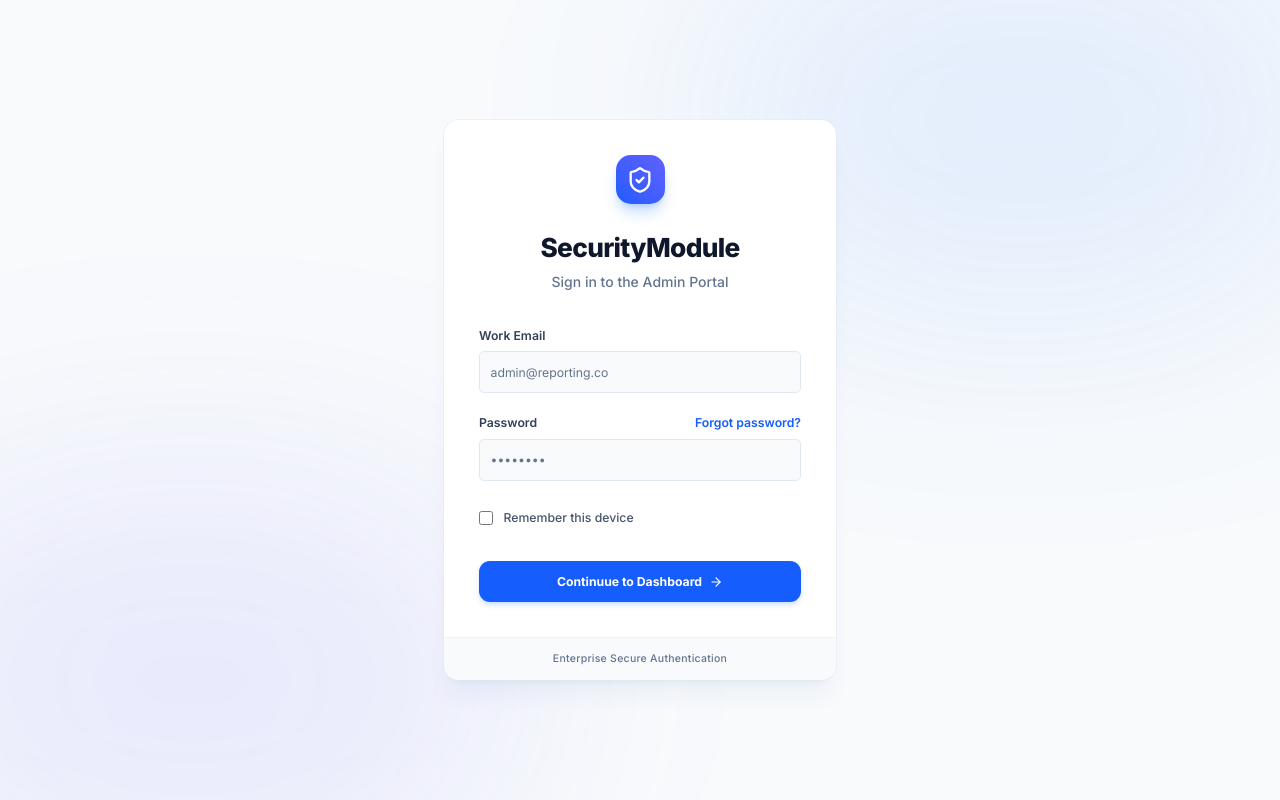
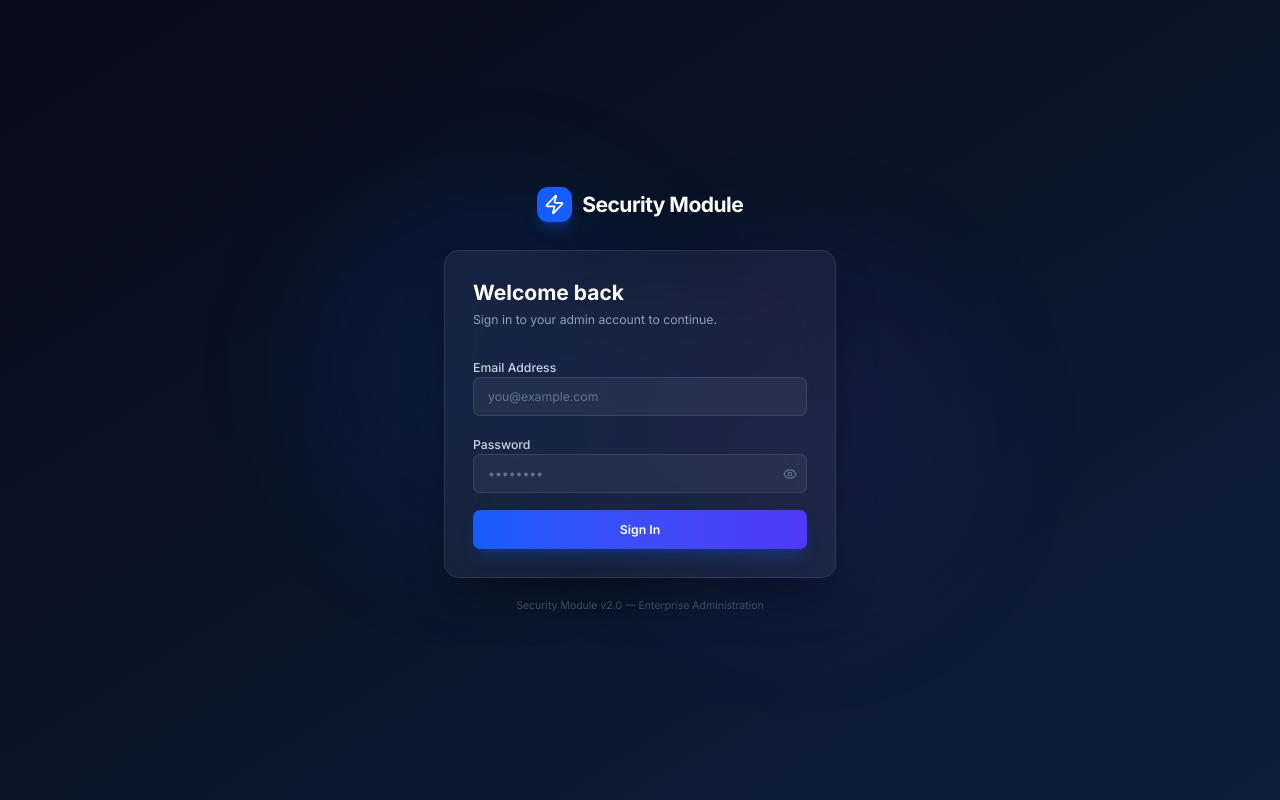
Before and after one commit to Suhas-GS-Ahana/Security_Module, a Next.js app: page /login in a window 1280 px wide. Built offline with nearby package versions, Linux system fonts and the light colour scheme.

Commit message:
authentication & authorixation added

```diff
--- a/app/login/page.js
+++ b/app/login/page.js
@@ -1,83 +1,144 @@
-import React from 'react';
-import { ShieldCheck, ArrowRight } from 'lucide-react';
-import Input from '@/components/ui/Input';
+'use client';
+
+import React, { useState } from 'react';
+import { useRouter } from 'next/navigation';
+import { Eye, EyeOff, Zap, Loader2 } from 'lucide-react';
 
 export default function LoginPage() {
+  const router = useRouter();
+  const [email, setEmail] = useState('');
+  const [password, setPassword] = useState('');
+  const [showPassword, setShowPassword] = useState(false);
+  const [isLoading, setIsLoading] = useState(false);
+  const [error, setError] = useState('');
+
+  const handleSubmit = async (e) => {
+    e.preventDefault();
+    setError('');
+    setIsLoading(true);
+
+    try {
+      const res = await fetch('/api/auth/login', {
+        method: 'POST',
+        headers: { 'Content-Type': 'application/json' },
+        body: JSON.stringify({
+          email,
+          password,
+          app_session_id: crypto.randomUUID(),
+          session_id: crypto.randomUUID(),
+        }),
+      });
+
+      const data = await res.json();
+
+      if (!res.ok) {
+        setError(data.error || 'Invalid email or password.');
+        return;
+      }
+
+      // Successful login — redirect to dashboard
+      router.push('/dashboard');
+      router.refresh();
+    } catch (err) {
+      console.error(err);
+      setError('A network error occurred. Please try again.');
+    } finally {
+      setIsLoading(false);
+    }
+  };
+
   return (
-    <div className="min-h-screen bg-slate-50 flex items-center justify-center p-4 relative overflow-hidden">
-      {/* Decorative background blobs */}
-      <div className="absolute top-0 left-0 w-full h-full overflow-hidden z-0 pointer-events-none">
-        <div className="absolute top-[-10%] right-[-5%] w-[50%] h-[50%] rounded-full bg-blue-500/10 blur-[120px]" />
-        <div className="absolute bottom-[-10%] left-[-10%] w-[50%] h-[50%] rounded-full bg-indigo-500/10 blur-[120px]" />
+    <div className="min-h-screen bg-gradient-to-br from-[#060c1a] via-[#0a1528] to-[#0d1f3c] flex items-center justify-center p-4">
+      {/* Background grid */}
+      <div className="absolute inset-0 opacity-[0.03] bg-[linear-gradient(rgba(255,255,255,0.05)_1px,transparent_1px),linear-gradient(90deg,rgba(255,255,255,0.05)_1px,transparent_1px)] bg-[size:4rem_4rem]" />
+
+      {/* Glow blobs */}
+      <div className="absolute top-1/4 left-1/4 w-96 h-96 bg-blue-600/10 rounded-full blur-3xl" />
+      <div className="absolute bottom-1/4 right-1/4 w-96 h-96 bg-indigo-600/10 rounded-full blur-3xl" />
+
+      <div className="relative w-full max-w-md">
+        {/* Logo */}
+        <div className="flex justify-center mb-8">
+          <div className="flex items-center gap-3">
+            <div className="p-2 rounded-xl bg-blue-600 shadow-lg shadow-blue-600/30">
+              <Zap className="h-6 w-6 text-white" />
             </div>
-
-      <div className="max-w-md w-full z-10">
-        <div className="bg-white rounded-2xl shadow-xl shadow-blue-900/5 ring-1 ring-slate-200/50 overflow-hidden backdrop-blur-sm">
-          <div className="p-10">
-            <div className="flex justify-center mb-8">
-              <div className="h-14 w-14 rounded-2xl bg-gradient-to-tr from-blue-600 to-indigo-500 flex items-center justify-center shadow-lg shadow-blue-500/30">
-                <ShieldCheck className="h-8 w-8 text-white" />
+            <span className="text-2xl font-bold text-white tracking-tight">Security Module</span>
           </div>
         </div>
 
-            <div className="text-center mb-10">
-              <h2 className="text-3xl font-extrabold text-slate-900 tracking-tight">SecurityModule</h2>
-              <p className="text-slate-500 mt-2 font-medium">Sign in to the Admin Portal</p>
+        {/* Card */}
+        <div className="bg-white/5 backdrop-blur-xl border border-white/10 rounded-2xl p-8 shadow-2xl shadow-black/40">
+          <div className="mb-8">
+            <h1 className="text-2xl font-bold text-white mb-1">Welcome back</h1>
+            <p className="text-slate-400 text-sm">Sign in to your admin account to continue.</p>
           </div>
 
-            <form className="space-y-6">
-              <div>
-                <label className="block text-sm font-semibold text-slate-700 mb-2">Work Email</label>
+          {error && (
+            <div className="mb-6 px-4 py-3 rounded-lg bg-red-500/10 border border-red-500/20 text-red-400 text-sm">
+              {error}
+            </div>
+          )}
+
+          <form onSubmit={handleSubmit} className="space-y-5">
+            {/* Email */}
+            <div className="space-y-2">
+              <label className="text-sm font-medium text-slate-300">Email Address</label>
+              <input
+                type="email"
+                value={email}
+                onChange={(e) => setEmail(e.target.value)}
+                placeholder="you@example.com"
+                required
+                autoComplete="email"
+                className="w-full h-11 px-4 rounded-lg bg-white/5 border border-white/10 text-white placeholder:text-slate-500 text-sm focus:outline-none focus:ring-2 focus:ring-blue-500/50 focus:border-blue-500/50 transition-all"
+              />
+            </div>
+
+            {/* Password */}
+            <div className="space-y-2">
+              <label className="text-sm font-medium text-slate-300">Password</label>
               <div className="relative">
-                  <Input
-                    type="email"
-                    className="h-12 border-slate-200 focus-visible:ring-blue-500/50 bg-slate-50 focus-visible:bg-white"
-                    placeholder="admin@reporting.co"
+                <input
+                  type={showPassword ? 'text' : 'password'}
+                  value={password}
+                  onChange={(e) => setPassword(e.target.value)}
+                  placeholder="••••••••"
+                  required
+                  autoComplete="current-password"
+                  className="w-full h-11 px-4 pr-11 rounded-lg bg-white/5 border border-white/10 text-white placeholder:text-slate-500 text-sm focus:outline-none focus:ring-2 focus:ring-blue-500/50 focus:border-blue-500/50 transition-all"
                 />
+                <button
+                  type="button"
+                  onClick={() => setShowPassword(v => !v)}
+                  className="absolute right-3 top-1/2 -translate-y-1/2 text-slate-500 hover:text-slate-300 transition-colors"
+                >
+                  {showPassword ? <EyeOff className="h-4 w-4" /> : <Eye className="h-4 w-4" />}
+                </button>
               </div>
             </div>
 
-              <div>
-                <div className="flex items-center justify-between mb-2">
-                  <label className="block text-sm font-semibold text-slate-700">Password</label>
-                  <a href="#" className="text-sm font-semibold text-blue-600 hover:text-blue-500 transition-colors">
-                    Forgot password?
-                  </a>
-                </div>
-                <div className="relative">
-                  <Input
-                    type="password"
-                    className="h-12 border-slate-200 focus-visible:ring-blue-500/50 bg-slate-50 focus-visible:bg-white"
-                    placeholder="••••••••"
-                  />
-                </div>
-              </div>
-
-              <div className="flex items-center pt-2">
-                <input id="remember-me" type="checkbox" className="h-4 w-4 text-blue-600 focus:ring-blue-500 border-slate-300 rounded cursor-pointer transition-colors" />
-                <label htmlFor="remember-me" className="ml-3 block text-sm font-medium text-slate-600 cursor-pointer">
-                  Remember this device
-                </label>
-              </div>
-
-              <div className="pt-4">
+            {/* Submit */}
             <button
-                  type="button"
-                  className="group w-full flex items-center justify-center gap-2 py-3 px-4 border border-transparent rounded-xl shadow-md shadow-blue-500/20 text-sm font-bold text-white bg-blue-600 hover:bg-blue-700 focus:outline-none focus:ring-2 focus:ring-offset-2 focus:ring-blue-500 transition-all active:scale-[0.98]"
+              type="submit"
+              disabled={isLoading}
+              className="w-full h-11 mt-2 rounded-lg bg-gradient-to-r from-blue-600 to-indigo-600 hover:from-blue-500 hover:to-indigo-500 text-white text-sm font-semibold transition-all duration-200 shadow-lg shadow-blue-600/25 disabled:opacity-60 disabled:cursor-not-allowed flex items-center justify-center gap-2"
             >
-                  Continuue to Dashboard
-                  <ArrowRight className="h-4 w-4 group-hover:translate-x-1 transition-transform" />
+              {isLoading ? (
+                <>
+                  <Loader2 className="h-4 w-4 animate-spin" />
+                  Signing in...
+                </>
+              ) : (
+                'Sign In'
+              )}
             </button>
-              </div>
           </form>
         </div>
 
-          <div className="py-4 px-10 bg-slate-50 border-t border-slate-100 flex justify-center">
-            <p className="text-xs text-slate-500 font-medium tracking-wide">
-              Enterprise Secure Authentication
+        <p className="text-center text-slate-600 text-xs mt-6">
+          Security Module v2.0 &mdash; Enterprise Administration
         </p>
-          </div>
-        </div>
       </div>
     </div>
   );
--- a/app/page.js
+++ b/app/page.js
@@ -1,5 +1,5 @@
 import { redirect } from 'next/navigation';
 
 export default function Home() {
-  redirect('/dashboard');
+  redirect('/login');
 }
--- a/components/layout/Sidebar.js
+++ b/components/layout/Sidebar.js
@@ -1,13 +1,20 @@
 'use client';
 
-import React from 'react';
+import React, { useState, useEffect } from 'react';
 import Link from 'next/link';
 import { usePathname } from 'next/navigation';
 import { LayoutDashboard, Users, ShieldCheck, FileText, ScrollText, Zap, Package } from 'lucide-react';
 import { cn } from '@/utils';
+import { getSession } from '@/utils/session';
 
 export default function Sidebar() {
   const pathname = usePathname();
+  const [user, setUser] = useState(null);
+
+  useEffect(() => {
+    const session = getSession();
+    if (session) setUser(session);
+  }, []);
 
   const menuItems = [
     { name: 'Dashboard', path: '/dashboard', icon: LayoutDashboard },
@@ -17,6 +24,10 @@ export default function Sidebar() {
     { name: 'Module Management', path: '/modules', icon: Package },
     { name: 'Logs', path: '/logs', icon: ScrollText },
   ];
+
+  const displayName = user?.username || user?.email?.split('@')[0] || 'Admin Portal';
+  const displayEmail = user?.email || 'admin@reporting.co';
+  const initials = displayName.slice(0, 2).toUpperCase();
 
   return (
     <aside className="w-64 bg-[#0a0f1c] text-slate-300 min-h-screen flex flex-col fixed left-0 top-0 bottom-0 z-20 shadow-xl shadow-blue-900/10 border-r border-[#1e293b]">
@@ -61,11 +72,11 @@ export default function Sidebar() {
       <div className="p-6 border-t border-[#1e293b] bg-gradient-to-b from-transparent to-[#050810]">
         <div className="flex items-center gap-3">
           <div className="h-10 w-10 rounded-full bg-gradient-to-r from-blue-500 to-indigo-500 flex items-center justify-center text-white font-bold text-sm shadow-lg">
-            AD
+            {initials}
           </div>
           <div className="flex-1 min-w-0">
-            <p className="text-sm font-medium text-white truncate">Admin Portal</p>
-            <p className="text-xs text-slate-500 truncate">admin@reporting.co</p>
+            <p className="text-sm font-medium text-white truncate">{displayName}</p>
+            <p className="text-xs text-slate-500 truncate">{displayEmail}</p>
           </div>
         </div>
       </div>
--- /dev/null
+++ b/utils/session.js
@@ -0,0 +1,22 @@
+/**
+ * Client-side session utilities.
+ * Reads the 'session' cookie set by the server-side login route handler.
+ */
+
+export function getSession() {
+  if (typeof document === 'undefined') return null;
+  try {
+    const match = document.cookie
+      .split('; ')
+      .find(row => row.startsWith('session='));
+    if (!match) return null;
+    return JSON.parse(decodeURIComponent(match.split('=').slice(1).join('=')));
+  } catch {
+    return null;
+  }
+}
+
+export function clearSession() {
+  if (typeof document === 'undefined') return;
+  document.cookie = 'session=; path=/; max-age=0';
+}
```
Also changed, not shown: app/api/auth/login/route.js (added, +51 -0 lines), app/api/auth/logout/route.js (added, +46 -0 lines), components/layout/Navbar.js (+52 -6 lines), middleware.js (added, +31 -0 lines). Lines whose indentation alone changed are shown as unchanged.
